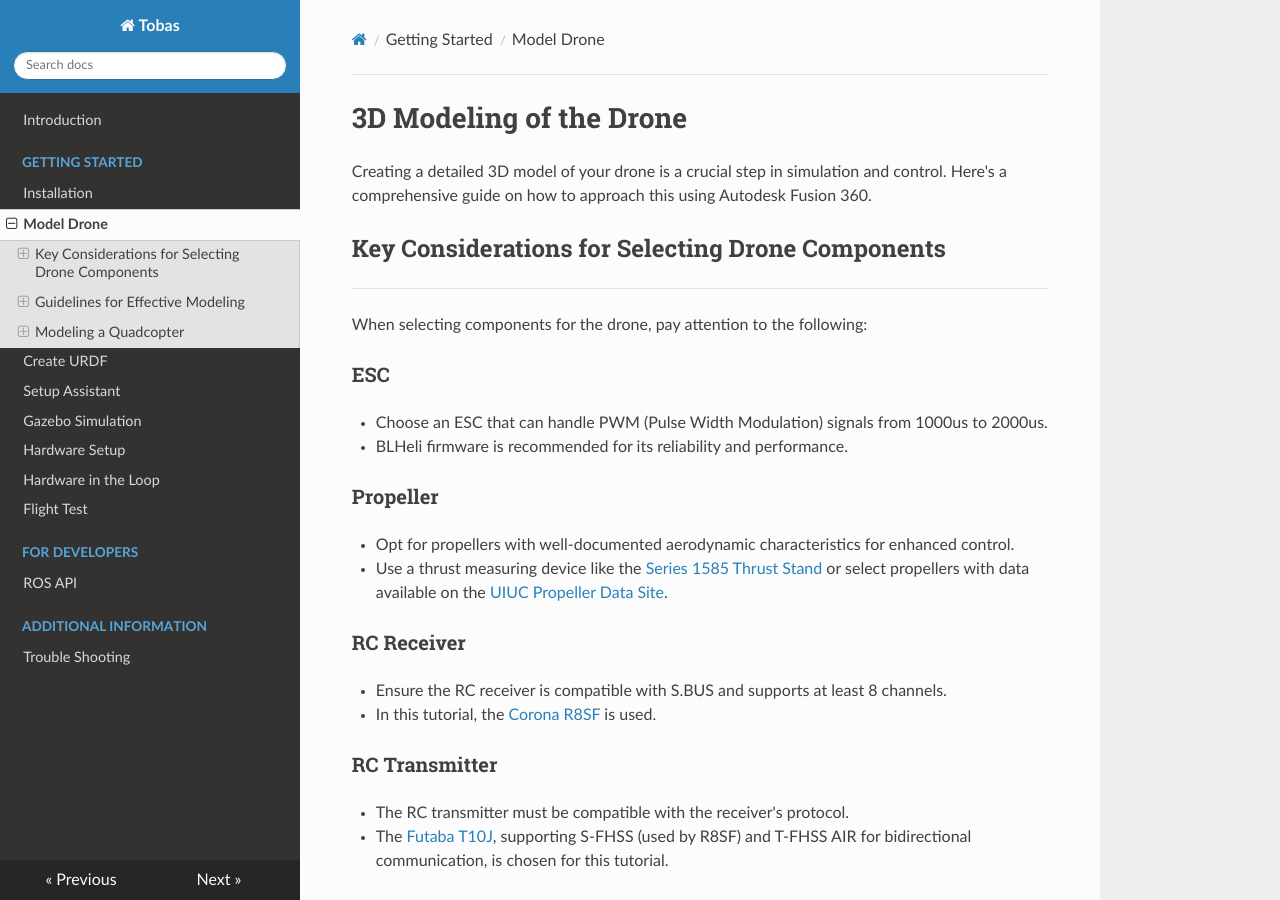
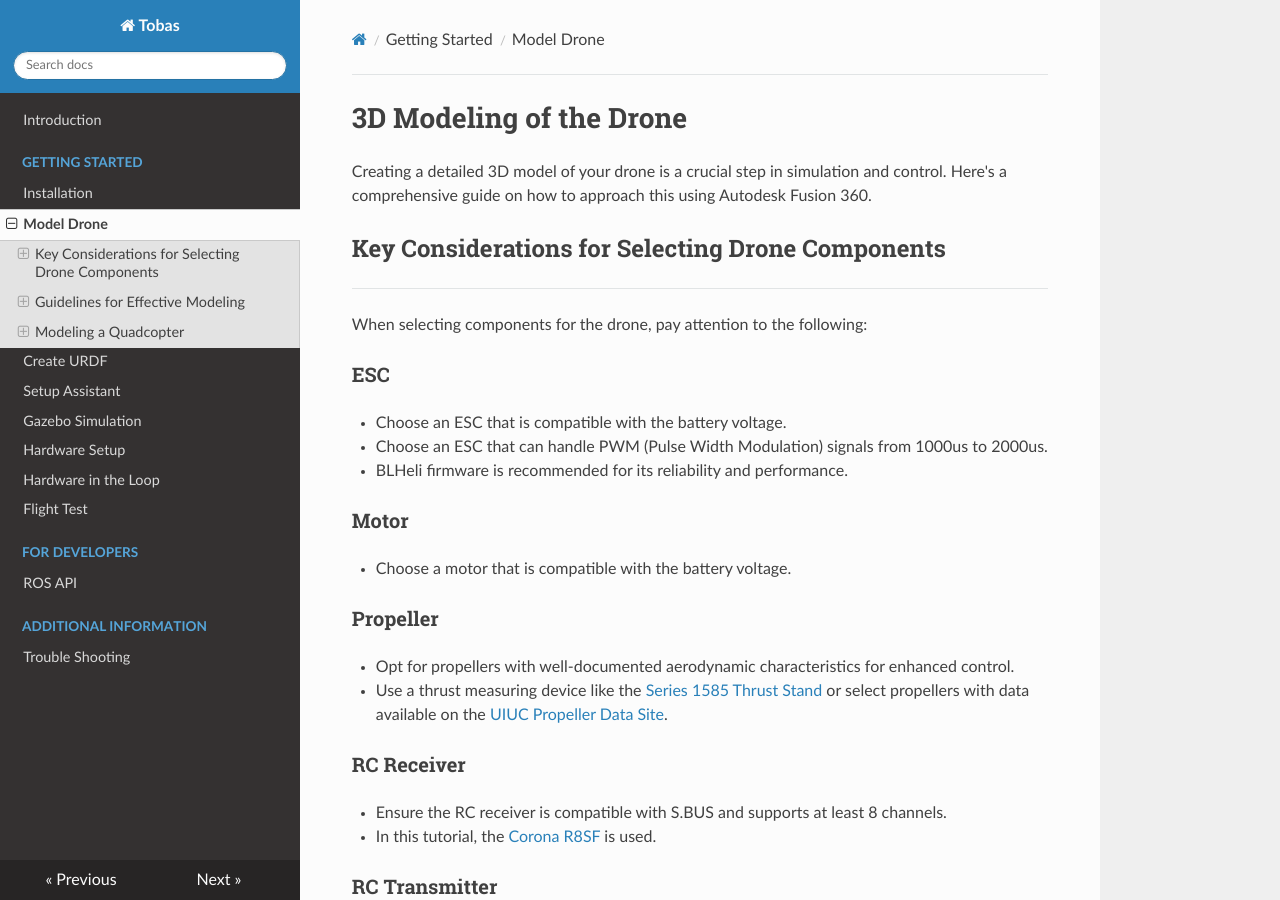
Before and after one commit to TobasFlightControl/tobas_wiki, an MkDocs documentation site: the page built from docs/model_drone.md, in a window 1280 px wide and 900 px high. Built offline with MkDocs 1.6.1, drawn with Linux system fonts in a browser that asks for light colours; nearby versions of some CDN libraries.

Commit message:
edit: model_drone.md

```diff
--- a/docs/model_drone.md
+++ b/docs/model_drone.md
@@ -11,8 +11,13 @@ When selecting components for the drone, pay attention to the following:
 
 ### ESC
 
+- Choose an ESC that is compatible with the battery voltage.
 - Choose an ESC that can handle PWM (Pulse Width Modulation) signals from 1000us to 2000us.
 - BLHeli firmware is recommended for its reliability and performance.
+
+### Motor
+
+- Choose a motor that is compatible with the battery voltage.
 
 ### Propeller
 
```
